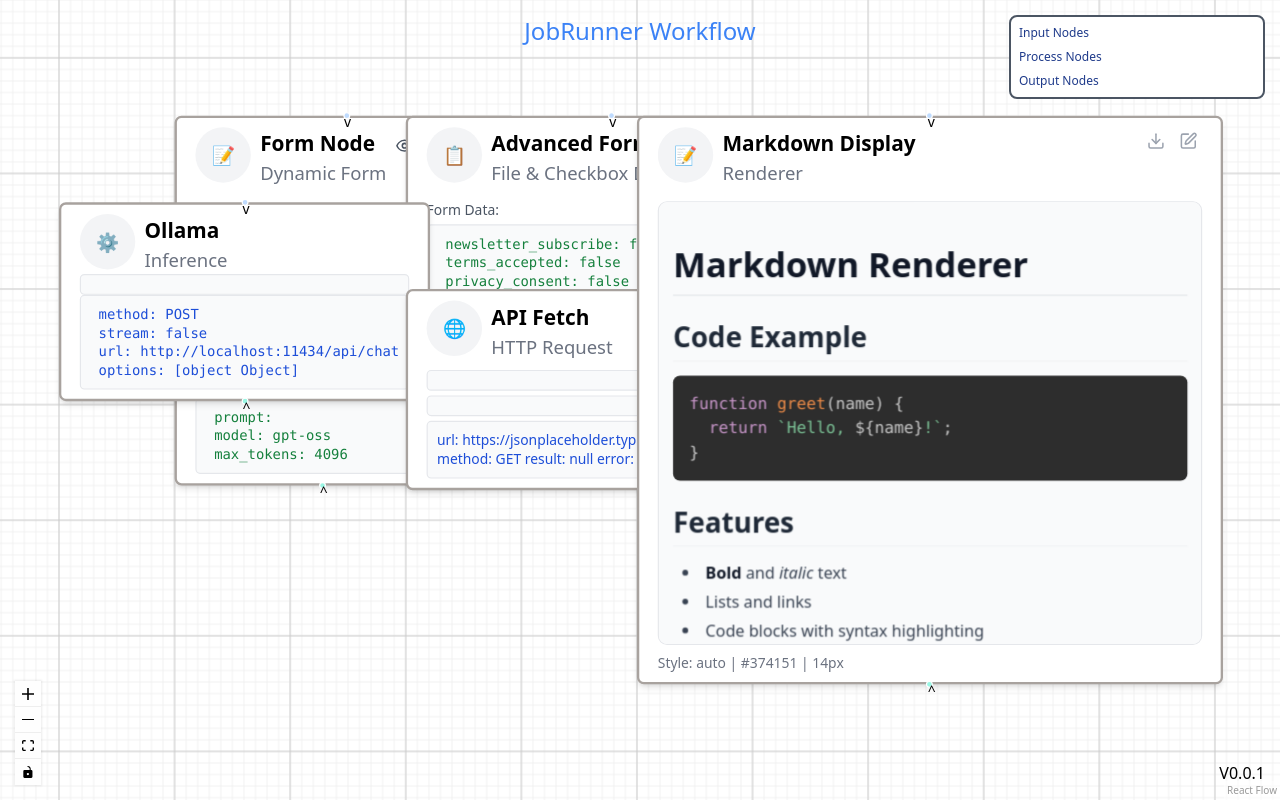
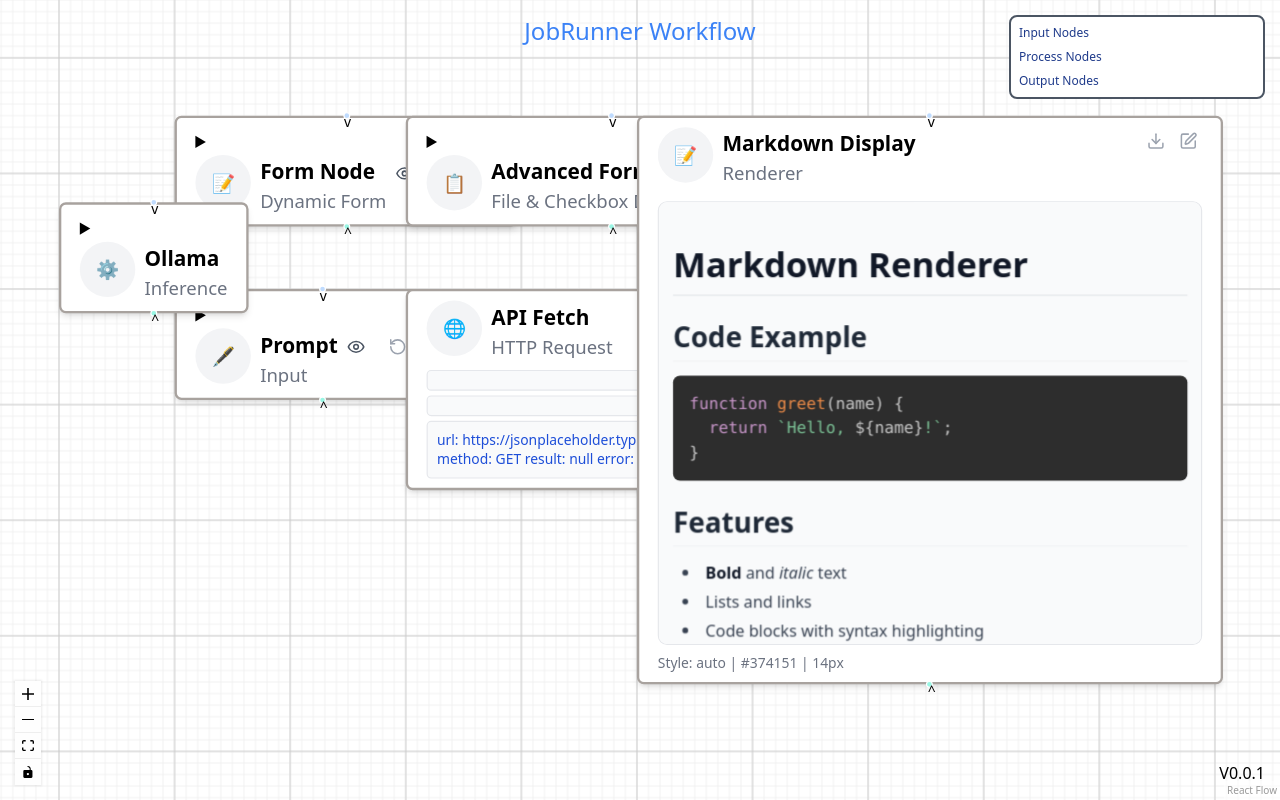
Before and after one commit to ugmurthy/flow, a React (Vite) app: page / in a window 1280 px wide. Built offline with nearby package versions, Linux system fonts and the light colour scheme.

Commit message:
feat: collapse/expand formNodes

```diff
--- a/src/components/FormNode.jsx
+++ b/src/components/FormNode.jsx
@@ -100,7 +100,9 @@ function FormNode({ data }) {
   return (
     <>
       <div className="px-4 py-2 shadow-md rounded-md border-2 border-stone-400 bg-white">
-        <div className="flex items-start justify-between">
+        <details>
+          <summary>
+          <div className="flex items-start justify-between">
           <div className="flex">
             <div className="rounded-full w-12 h-12 flex justify-center items-center bg-gray-100">
               {data.emoji}
@@ -131,7 +133,7 @@ function FormNode({ data }) {
           </button>
           </div>
         </div>
-
+        </summary>
         {/* Form data display */}
         <div className="mt-3">
           <div className="text-xs font-medium text-gray-600 mb-1">Form Data:</div>
@@ -139,12 +141,7 @@ function FormNode({ data }) {
             {formatFormDataForDisplay(data.formData)}
           </pre>
         </div>
-
-        {/* Debug info (similar to Leaf component)
-        <pre className='text-xs font-thin text-blue-300 mt-2'>
-          {nodeId}: {JSON.stringify(data.formData, null, 2)}
-        </pre>*/}
-
+        </details>
         <Handle
           type="target"
           position={Position.Bottom}
--- a/src/components/Process.jsx
+++ b/src/components/Process.jsx
@@ -80,6 +80,9 @@ function Process({ data }) {
 
   return (
     <div className="px-4 py-2 shadow-md rounded-md bg-white border-2 border-stone-400">
+
+      <details>
+        <summary>
             <div className="flex">
             <div className="rounded-full w-12 h-12 flex justify-center items-center bg-gray-100">
               {data.emoji}
@@ -90,13 +93,18 @@ function Process({ data }) {
               <Connections/>
             </div>
           </div>
-
+        </summary>
+      <div>
       <pre className="text-green-700 text-xs font-thin bg-gray-50 p-2 rounded border">
                   {formatArrayOfObjects(connectedFormData())}
       </pre>
       <pre className="text-blue-700 text-xs font-thin bg-gray-50 p-2 rounded border">
                   {formatFormDataForDisplay(data.formData)}
       </pre>
+      </div>
+    </details>
+
+
      <Handle
              type="target"
              position={Position.Bottom}
```
Lines whose indentation alone changed are shown as unchanged.
